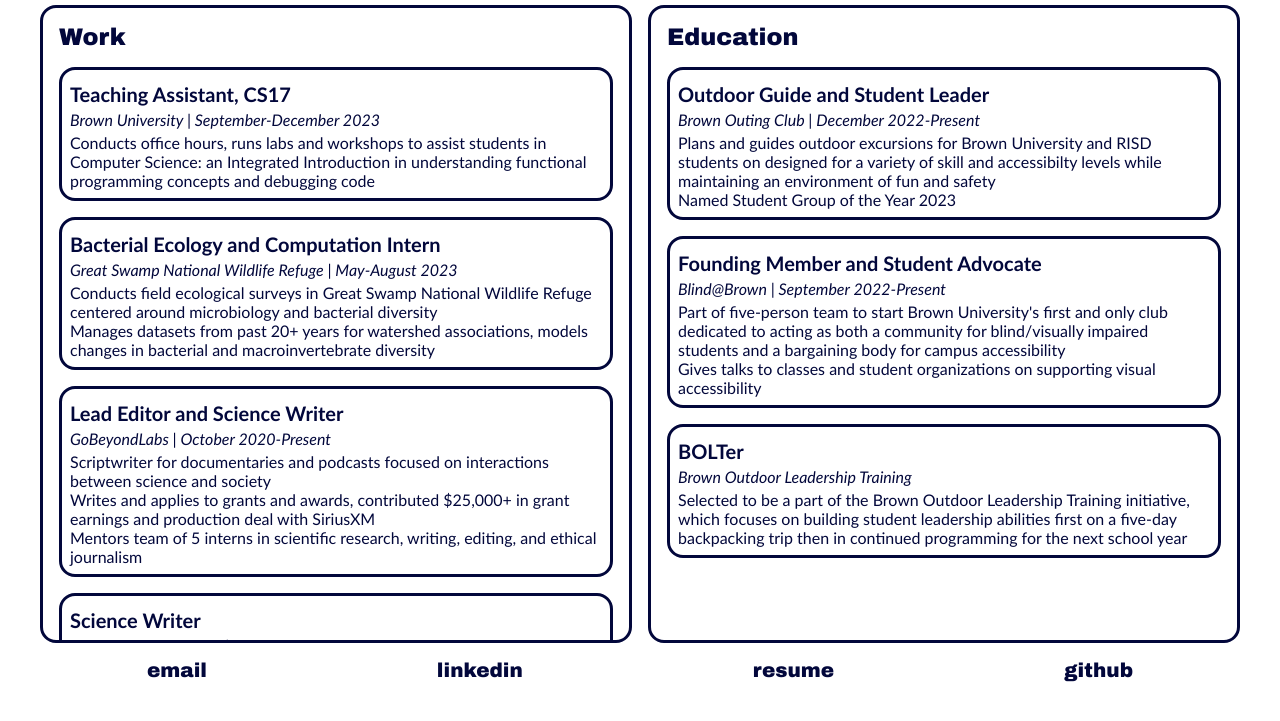
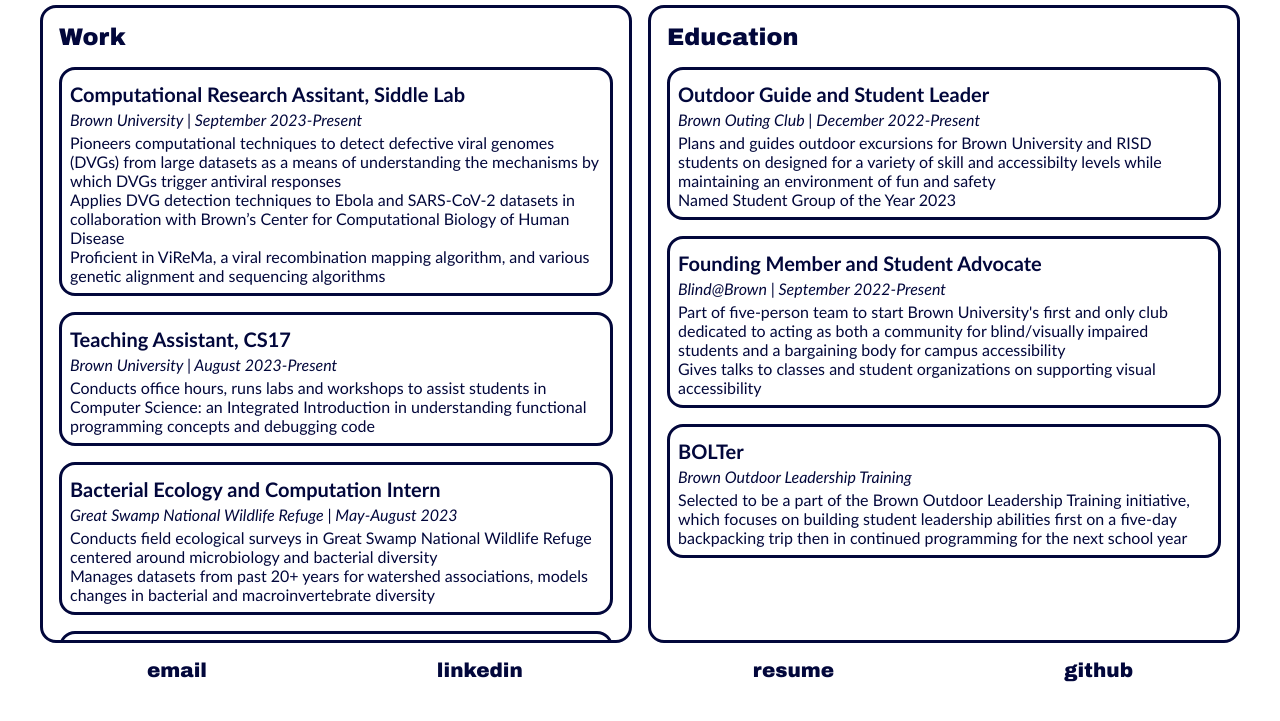
Before and after one commit to skylarwalters/skylar-walters, a plain HTML site: page work.html in a window 1280 px wide. Shown: the part 41-762 px from the top of the page. Drawn offline with Linux system fonts and the light colour scheme.

Commit message:
Update work.html with siddle lab

```diff
--- a/work.html
+++ b/work.html
@@ -47,12 +47,30 @@
                 <br>
 
                 <div id="selections">
+                    <div class="work-exp" id="siddle">
+                        <h2 class="job-title">
+                            Computational Research Assitant, Siddle Lab
+                        </h2>
+                        <h3 class="work-dates">
+                            Brown University | September 2023-Present
+                        </h3>
+                        <p class="work-description">
+                            Pioneers computational techniques to detect defective viral genomes (DVGs) from large datasets as a means of understanding the mechanisms by which DVGs trigger antiviral responses
+                        </p>
+                        <p class="work-description">
+                            Applies DVG detection techniques to Ebola and SARS-CoV-2 datasets in collaboration with Brown’s Center for Computational Biology of Human Disease
+                        </p>
+                        <p class="work-description">
+                            Proficient in ViReMa, a viral recombination mapping algorithm, and various genetic alignment and sequencing algorithms
+                        </p>
+                    </div>
+
                     <div class="work-exp" id="ta">
                         <h2 class="job-title">
                             Teaching Assistant, CS17
                         </h2>
                         <h3 class="work-dates">
-                            Brown University | September-December 2023
+                            Brown University | August 2023-Present
                         </h3>
                         <p class="work-description">
                             Conducts office hours, runs labs and workshops to
```
